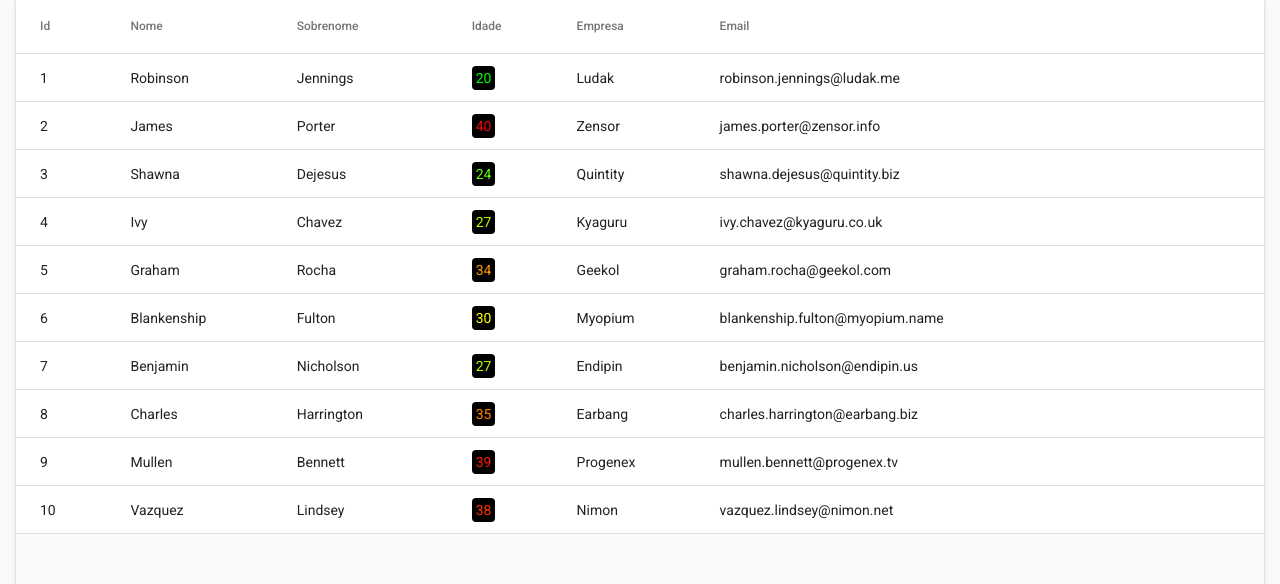
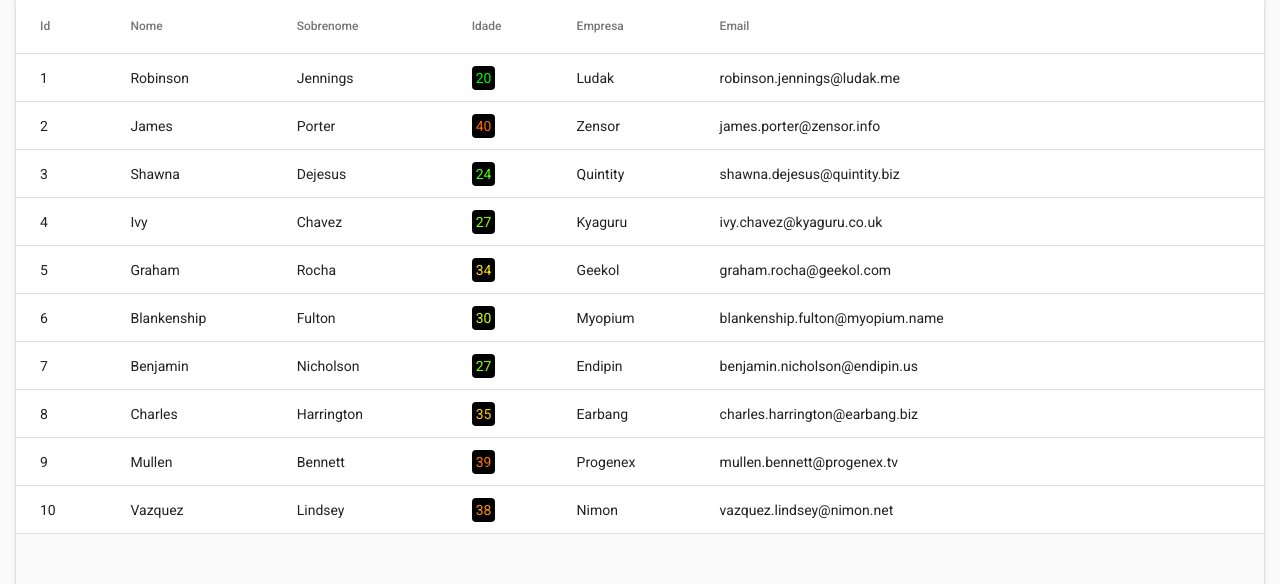
Before and after one commit to MRMokwa/new-table-app, an Angular app: page / in a window 1280 px wide. Shown: the part 98-682 px from the top of the page. Built offline with nearby package versions, Linux system fonts and the light colour scheme.

Commit message:
Ajustar cor da idade

```diff
--- a/src/app/teste/tabela/tabela.component.ts
+++ b/src/app/teste/tabela/tabela.component.ts
@@ -33,7 +33,7 @@ export class TabelaComponent implements OnInit {
 
   setColor(idade: number) {
     const min = 20;
-    const max = 40;
+    const max = 45;
     idade = idade < min ? min : idade > max ? max : idade;
     const value = ((idade - min) * 100) / (max - min) / 100;
     const hue = ((1 - value) * 120).toString(10);
```
